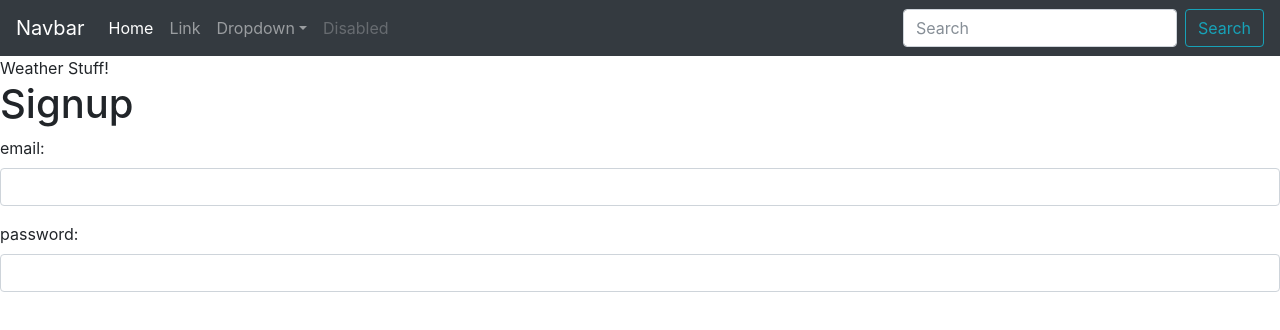
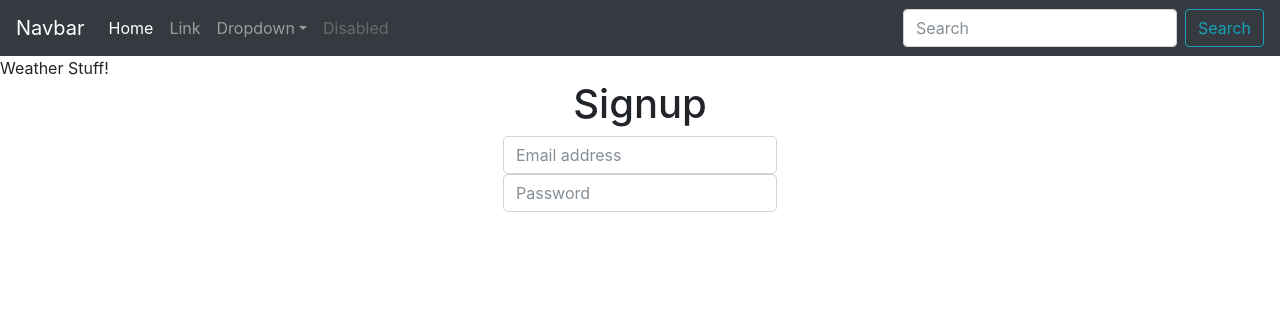
Before and after one commit to tmurph850/weather-app, a React app: page /signup in a window 1280 px wide. Shown: the top 330 px of the page. Built offline with nearby package versions, Linux system fonts and the light colour scheme; no server answers.

Commit message:
Setup layout for Login

```diff
--- a/src/app.min.css
+++ b/src/app.min.css
@@ -1 +1 @@
-html,body{height:100%}
+html,body{height:100%}.login-view .header-div{margin:0 auto;text-align:center}.login-view .form-control{width:auto}.login-view .inputs-container{margin:0 auto}.login-view .form-group{margin-bottom:0}.login-view input{margin:0 auto;border-radius:5px}
--- a/src/app.scss
+++ b/src/app.scss
@@ -1,3 +1,44 @@
 html, body {
     height: 100%;
 }
+
+/**
+  Signup Styles
+**/
+
+.login-view {
+  .header-div {
+    margin: 0 auto;
+    text-align: center;
+  }
+  .form-control {
+    width: auto;
+  }
+  .inputs-container {
+    margin: 0 auto;
+  }
+  .form-group {
+    margin-bottom: 0;
+  }
+  input {
+    margin: 0 auto;
+    border-radius: 5px;
+  }
+}
+
+
+
+
+
+
+
+
+
+
+
+
+
+
+/**
+  End Signup Styles
+**/
--- a/src/containers/Login.js
+++ b/src/containers/Login.js
@@ -20,33 +20,47 @@ class Login extends Component {
   render() {
     return (
       <div className="login-view">
+
         <header>
+          <div className="header-div">
             <h1>Signup</h1>
+          </div>
         </header>
+
+        <div className="col-md-3 inputs-container">
+
           <div className="form-group">
-          <label htmlFor="email-input">email:</label>
             <div>
               <input
                 className="form-control inputdefault"
+                placeholder="Email address"
                 type="text"
                 id="email-input"
               />
             </div>
           </div>
+
           <div className="form-group">
-          <label htmlFor="password-input">password:</label>
             <div>
               <input
                 className="form-control inputdefault"
+                placeholder="Password"
                 type="text"
                 id="password-input"
               />
             </div>
           </div>
+
+        </div>
+
       </div>
     );
   }
 }
+
+Login.propTypes = {
+
+};
 
 /*const mapStateToProps = (state) => {
   return {
@@ -60,4 +74,4 @@ class Login extends Component {
   }, dispatch);
 };*/
 
-export default Login;
+export default connect(null, null)(Login);
```
Lines whose indentation alone changed are shown as unchanged.
